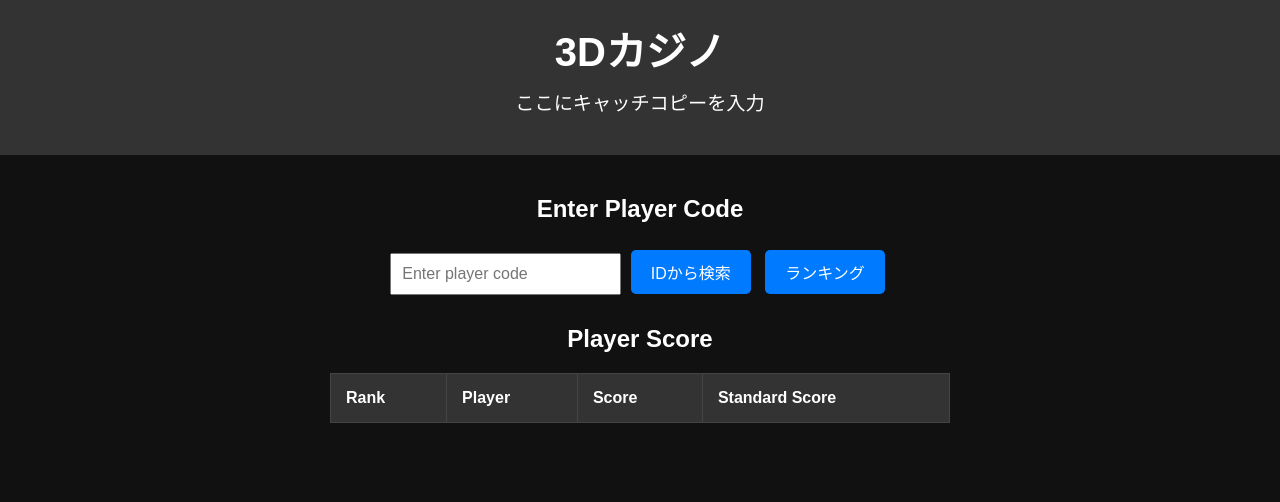
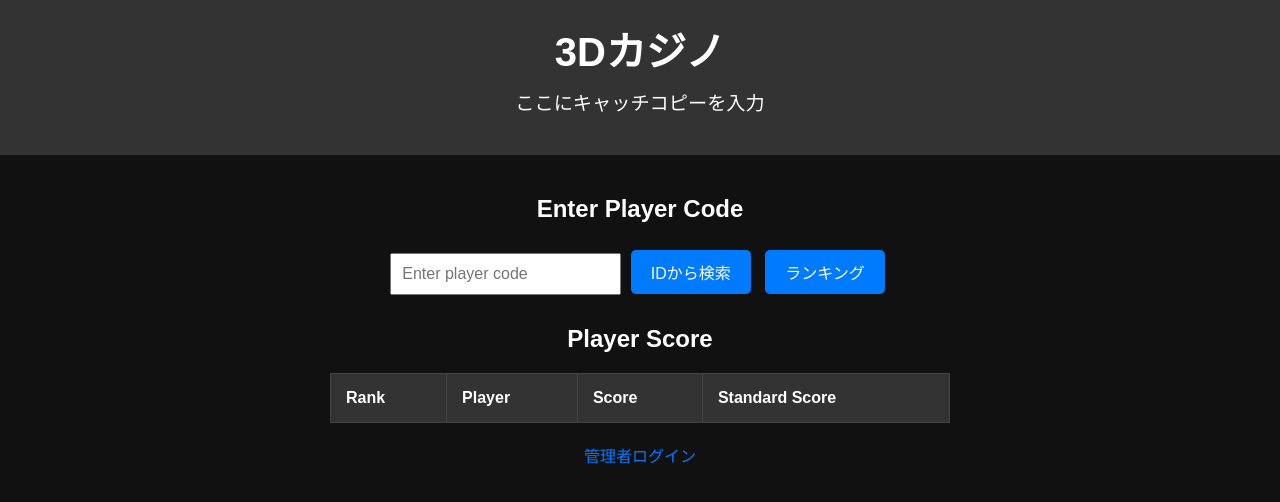
Before and after one commit to 433D/3D-CASINO, a plain HTML site: page index.html in a window 1280 px wide. Drawn offline with Linux system fonts and the light colour scheme.

Commit message:
Update index.html

```diff
--- a/index.html
+++ b/index.html
@@ -71,6 +71,17 @@
         .bronze {
             background-color: #cd7f32;
         }
+        .admin-link {
+            margin-top: 20px;
+            text-align: center;
+        }
+        .admin-link a {
+            color: #007BFF;
+            text-decoration: none;
+        }
+        .admin-link a:hover {
+            text-decoration: underline;
+        }
     </style>
 </head>
 <body>
@@ -97,6 +108,10 @@
             <th>Standard Score</th>
         </tr>
     </table>
+
+    <div class="admin-link">
+        <a href="admin.html">管理者ログイン</a>
+    </div>
 </div>
 
 <script>
```
